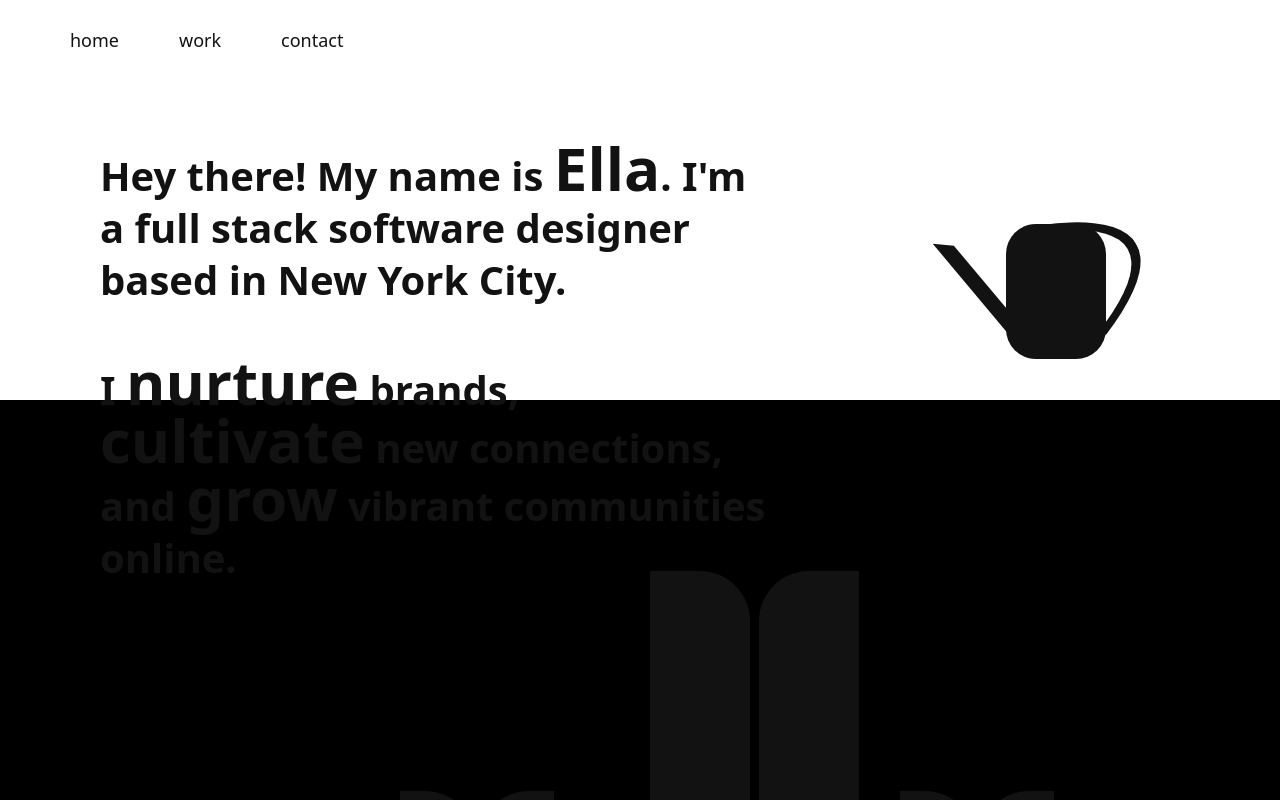
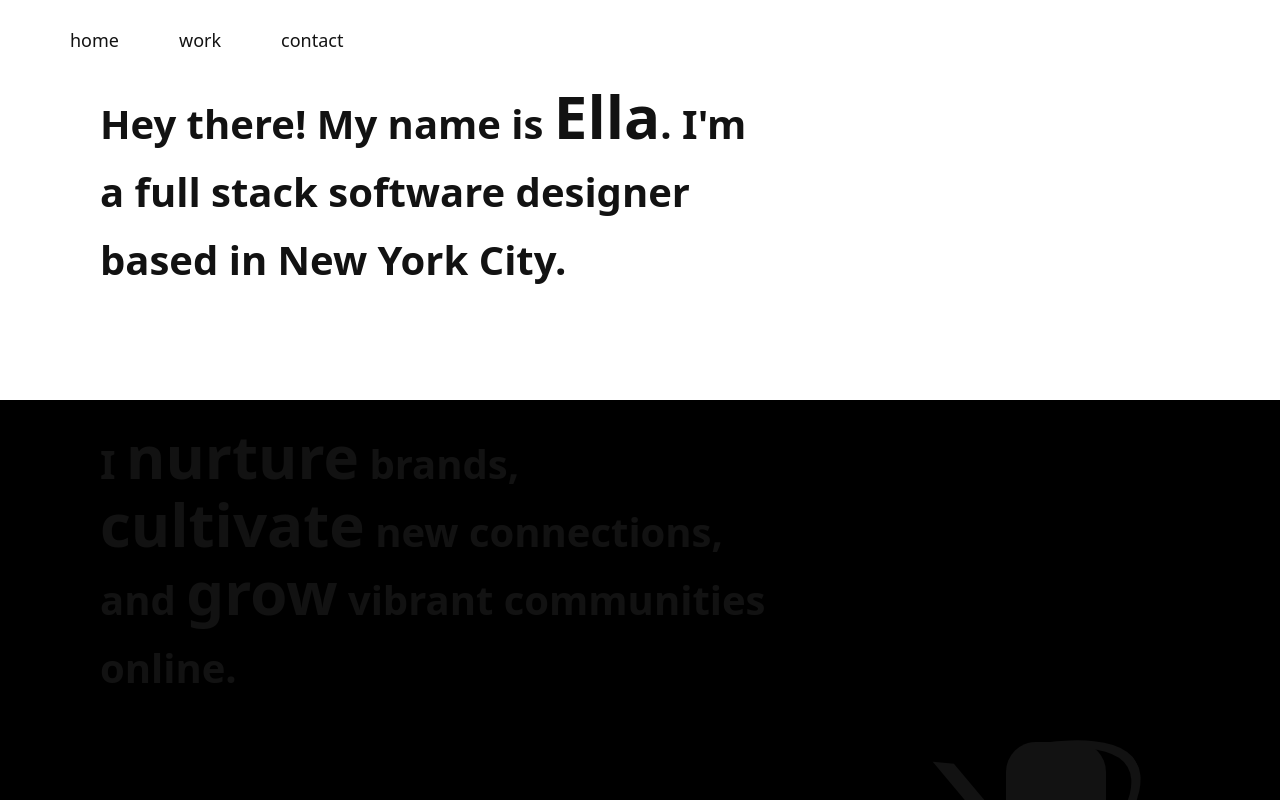
Before and after one commit to ellafreudenberger/Portfolio-Website, a React (Create React App) app in the folder my-portfolio/: page / in a window 1280 px wide. Shown: the top 800 px of the page. Built offline with nearby package versions, Linux system fonts and the light colour scheme.

Commit message:
altering layout

```diff
--- a/my-portfolio/src/index.css
+++ b/my-portfolio/src/index.css
@@ -282,8 +282,8 @@ body {
   justify-content: center;
   margin-right: 40%;
   margin-left: 100px;
-  margin-top: 5%;
-  line-height: 1.3;
+  line-height: 1.7;
+  margin-top: 10px;
 }
 
 .highlight {
--- a/my-portfolio/src/pages/Home.js
+++ b/my-portfolio/src/pages/Home.js
@@ -8,7 +8,7 @@ export const Home = () => {
         <div className="home-page">
                 <p className="about-me invert-on-black">
                     Hey there! My name is <span className="highlight">Ella</span>.
-                    I'm a full stack software designer based in New York City. <br /><br />
+                    I'm a full stack software designer based in New York City. <br /><br /><br />
                     I <span className="highlight">nurture</span> brands, <span className="highlight">cultivate</span> new connections, and <span className="highlight">grow</span> vibrant communities online.
                 </p>
                 <div className="watering-can invert-on-black">
--- a/my-portfolio/src/styling/wateringCan.css
+++ b/my-portfolio/src/styling/wateringCan.css
@@ -1,7 +1,7 @@
 .watering-can {
     display: flex;
     position: relative;
-    margin-top: -400px;
+    margin-top: 0px;
     margin-left: 65%;
 }
 
```
